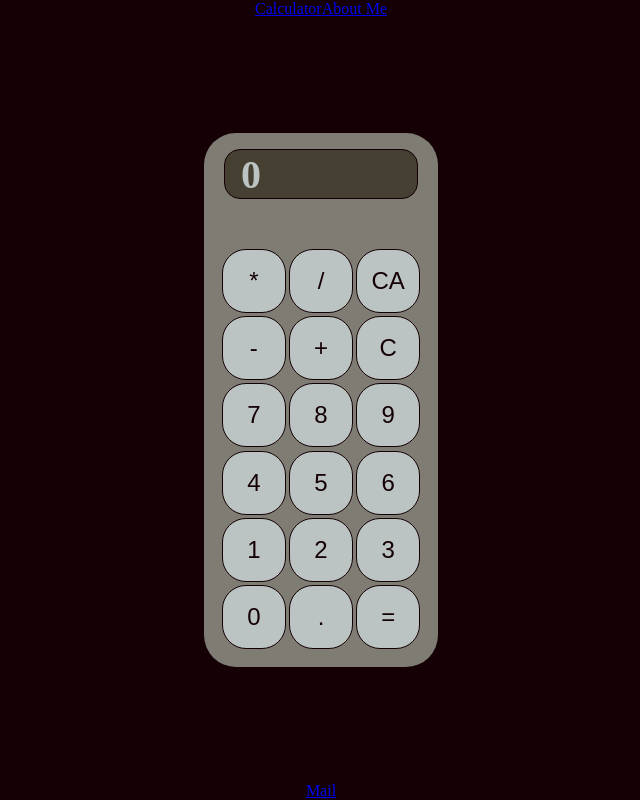
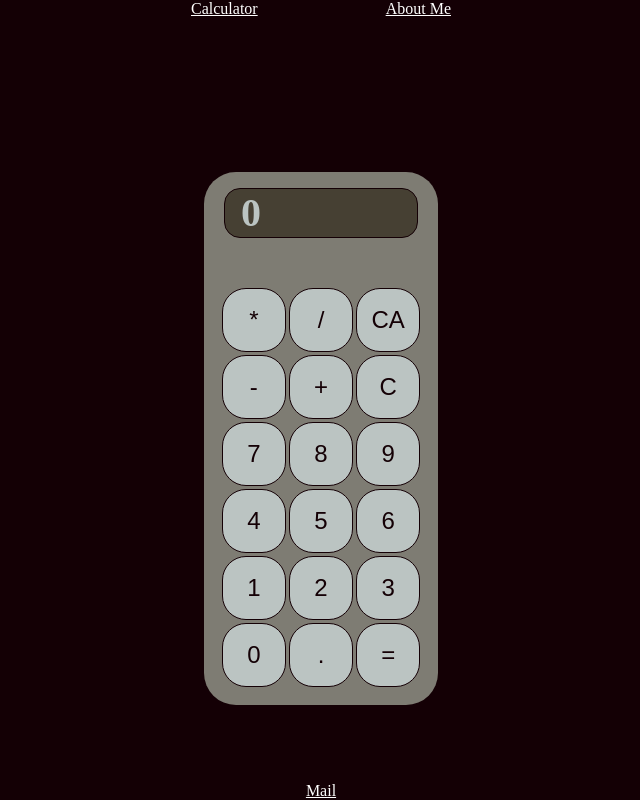
Before and after one commit to tiagoramirez/calculator-angular, an Angular app: page / in a window 1280 px wide. Shown: the whole page, without its empty margins (319-959 px from the left). Built offline with nearby package versions, Linux system fonts and the light colour scheme.

Commit message:
Terminado enrutamiento pero sin estilos

```diff
--- /dev/null
+++ b/src/app/about-me/about-me.component.html
@@ -0,0 +1 @@
+<p style="color: red;">about-me works!</p>
--- /dev/null
+++ b/src/app/about-me/about-me.component.ts
@@ -0,0 +1,15 @@
+import { Component, OnInit } from '@angular/core';
+
+@Component({
+  selector: 'app-about-me',
+  templateUrl: './about-me.component.html',
+  styleUrls: ['./about-me.component.css']
+})
+export class AboutMeComponent implements OnInit {
+
+  constructor() { }
+
+  ngOnInit(): void {
+  }
+
+}
--- a/src/app/app.component.css
+++ b/src/app/app.component.css
@@ -1,11 +1,7 @@
-app-calculator {
+:host{
     display: flex;
-    height: auto;
-    width: auto;
+    flex-direction: column;
+    justify-content: space-between;
     align-items: center;
-    justify-content: center;
-    flex-direction: column;
-    background-color: #7E7C73;
-    padding: 1rem;
-    border-radius: 2rem;
+    height: 100vh;
 }
--- a/src/app/app.component.html
+++ b/src/app/app.component.html
@@ -1,9 +1,9 @@
 <nav>
-    <a href="#">Calculator</a>
-    <a href="#">About Me</a>
+    <a href="">Calculator</a>
+    <a href="/aboutMe">About Me</a>
 </nav>
 
-<app-calculator></app-calculator>
+<router-outlet></router-outlet>
 
 <footer>
     <a href="mailto:tiagoramirez2001@gmail.com">Mail</a>
--- a/src/app/app.module.ts
+++ b/src/app/app.module.ts
@@ -6,6 +6,13 @@ import { CalculatorComponent } from './calculator/calculator.component';
 import { ResultComponent } from './result/result.component';
 import { NumbersComponent } from './numbers/numbers.component';
 import { ButtonsComponent } from './buttons/buttons.component';
+import { AboutMeComponent } from './about-me/about-me.component';
+import { RouterModule, Routes } from '@angular/router';
+
+const appRoutes:Routes=[
+  {path:'',component:CalculatorComponent},
+  {path:'aboutMe',component:AboutMeComponent}
+]
 
 @NgModule({
   declarations: [
@@ -13,10 +20,12 @@ import { ButtonsComponent } from './buttons/buttons.component';
     CalculatorComponent,
     ResultComponent,
     NumbersComponent,
-    ButtonsComponent
+    ButtonsComponent,
+    AboutMeComponent
   ],
   imports: [
-    BrowserModule
+    BrowserModule,
+    RouterModule.forRoot(appRoutes)
   ],
   providers: [],
   bootstrap: [AppComponent]
--- a/src/app/buttons/buttons.component.css
+++ b/src/app/buttons/buttons.component.css
@@ -1,3 +1,8 @@
+:host {
+    display: flex;
+    flex-direction: column;
+}
+
 input {
     width: 4rem;
     height: 4rem;
@@ -9,7 +14,7 @@ input {
     background-color: #BBC4C2;
 }
 
-input:hover{
+input:hover {
     color: #BBC4C2;
     background-color: #140005;
 }
--- a/src/app/calculator/calculator.component.css
+++ b/src/app/calculator/calculator.component.css
@@ -1,19 +1,11 @@
-app-result {
-    background-color: #464033;
-    min-width: 12rem;
-    border: .1rem #140005 solid;
-    border-radius: 1rem;
-    height: 3rem;
+:host {
     display: flex;
+    height: auto;
+    width: auto;
     align-items: center;
+    justify-content: center;
+    flex-direction: column;
+    background-color: #7E7C73;
+    padding: 1rem;
+    border-radius: 2rem;
 }
-
-app-numbers {
-    display: flex;
-    flex-direction: row;
-}
-
-app-buttons{
-    display: flex;
-    flex-direction: column;
-}
--- a/src/app/numbers/numbers.component.css
+++ b/src/app/numbers/numbers.component.css
@@ -1,3 +1,8 @@
+:host{
+    display: flex;
+    flex-direction: row;
+}
+
 p {
     color: #464033;
     font-size: 1.5rem;
--- a/src/app/result/result.component.css
+++ b/src/app/result/result.component.css
@@ -1,3 +1,13 @@
+:host{
+    background-color: #464033;
+    min-width: 12rem;
+    border: .1rem #140005 solid;
+    border-radius: 1rem;
+    height: 3rem;
+    display: flex;
+    align-items: center;
+}
+
 h1 {
     color: #BBC4C2;
     text-align: left;
--- a/src/styles.css
+++ b/src/styles.css
@@ -3,10 +3,7 @@ body {
     background-color: #140005;
 }
 
-app-root {
-    display: flex;
-    flex-direction: column;
-    justify-content: space-between;
-    align-items: center;
-    height: 100vh;
+a{
+    color: white;
+    margin: 4rem;
 }
```
Also changed, not shown: src/app/about-me/about-me.component.css (added).
